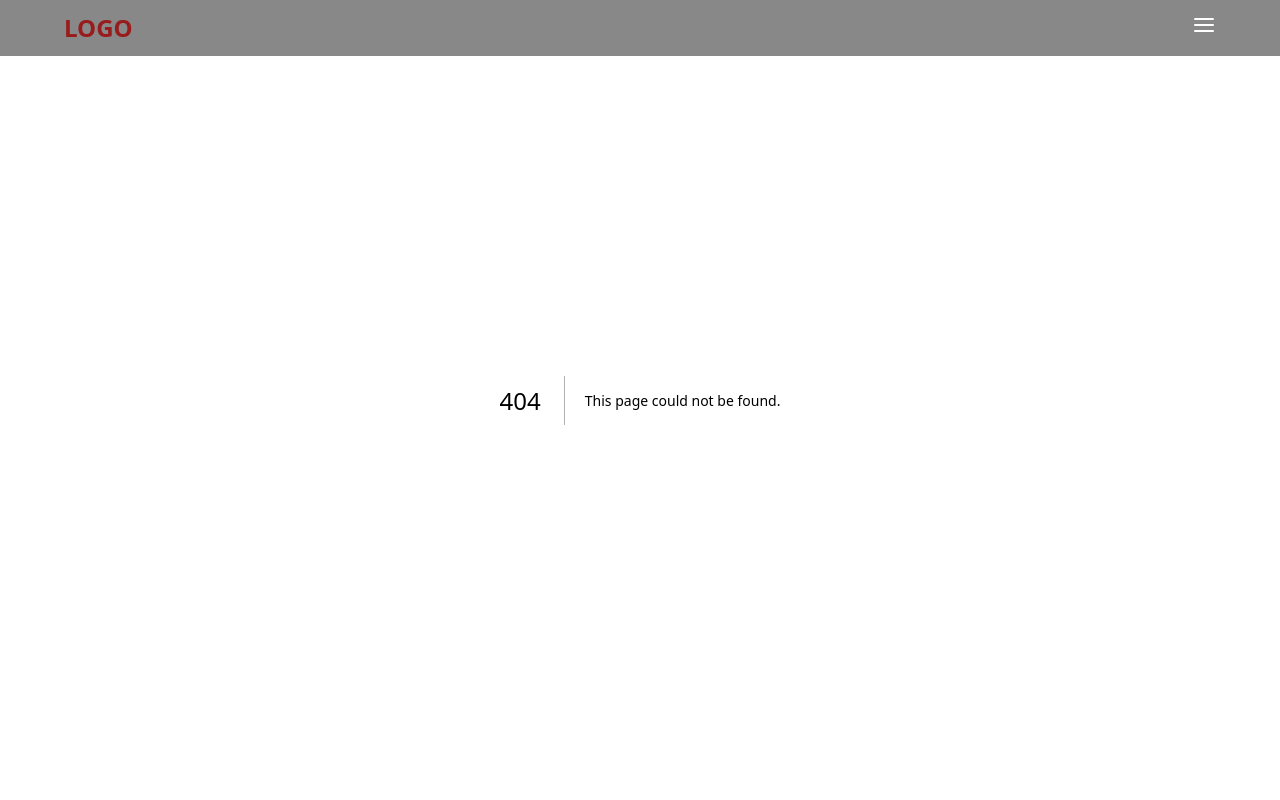
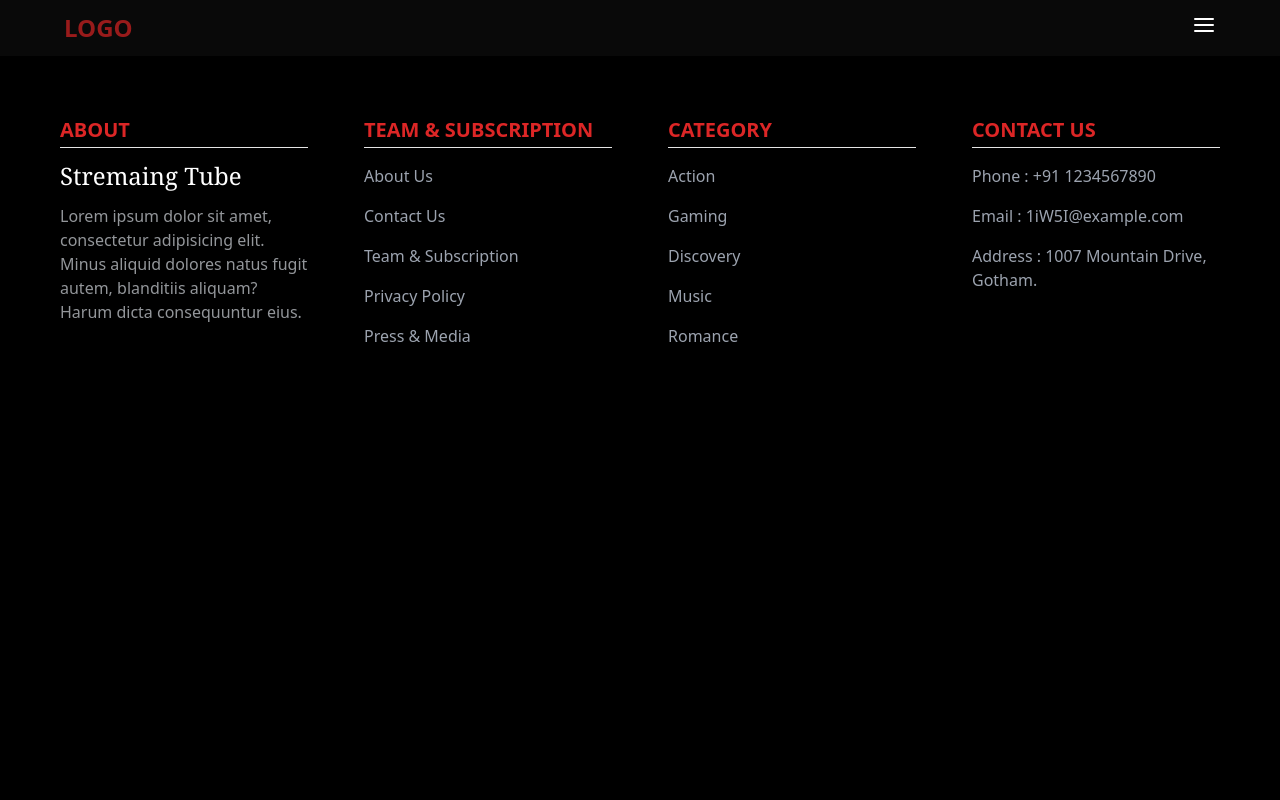
Before and after one commit to HHlaingSwan/IMDB-Next, a Next.js app: page /ViewAll in a window 1280 px wide. Before the commit this address had no page. Shown: the top 800 px of the page. Built offline with nearby package versions, Linux system fonts and the light colour scheme.

Commit message:
first commit

```diff
--- /dev/null
+++ b/app/ViewAll/page.jsx
@@ -0,0 +1,7 @@
+import React from "react";
+
+const page = () => {
+	return <div>page</div>;
+};
+
+export default page;
--- a/components/ListMovies.jsx
+++ b/components/ListMovies.jsx
@@ -3,7 +3,7 @@
 import MovieCard from "./MovieCard";
 import { cn } from "@/lib/utils";
 
-const ListMovies = ({ Movies, Title, isVertical }) => {
+const ListMovies = ({ Movies, Title }) => {
 	return (
 		<>
 			<div className=' border-b mb-4 flex relative items-center justify-between border-b-neutral-200 mx-4 md:mx-10 py-2'>
@@ -11,7 +11,7 @@
 					{Title}
 					<span className='w-32 h-1 bg-red-600 rounded-md inline-block absolute left-0  -bottom-[1.8px]' />
 				</h1>
-				<Link href={"/movies/now-playing"}>
+				<Link href={"/ViewAll"}>
 					<p className='text-xs md:text-sm text-white bg-neutral-600 px-4 py-2 rounded-sm cursor-pointer '>
 						See All
 					</p>
```
